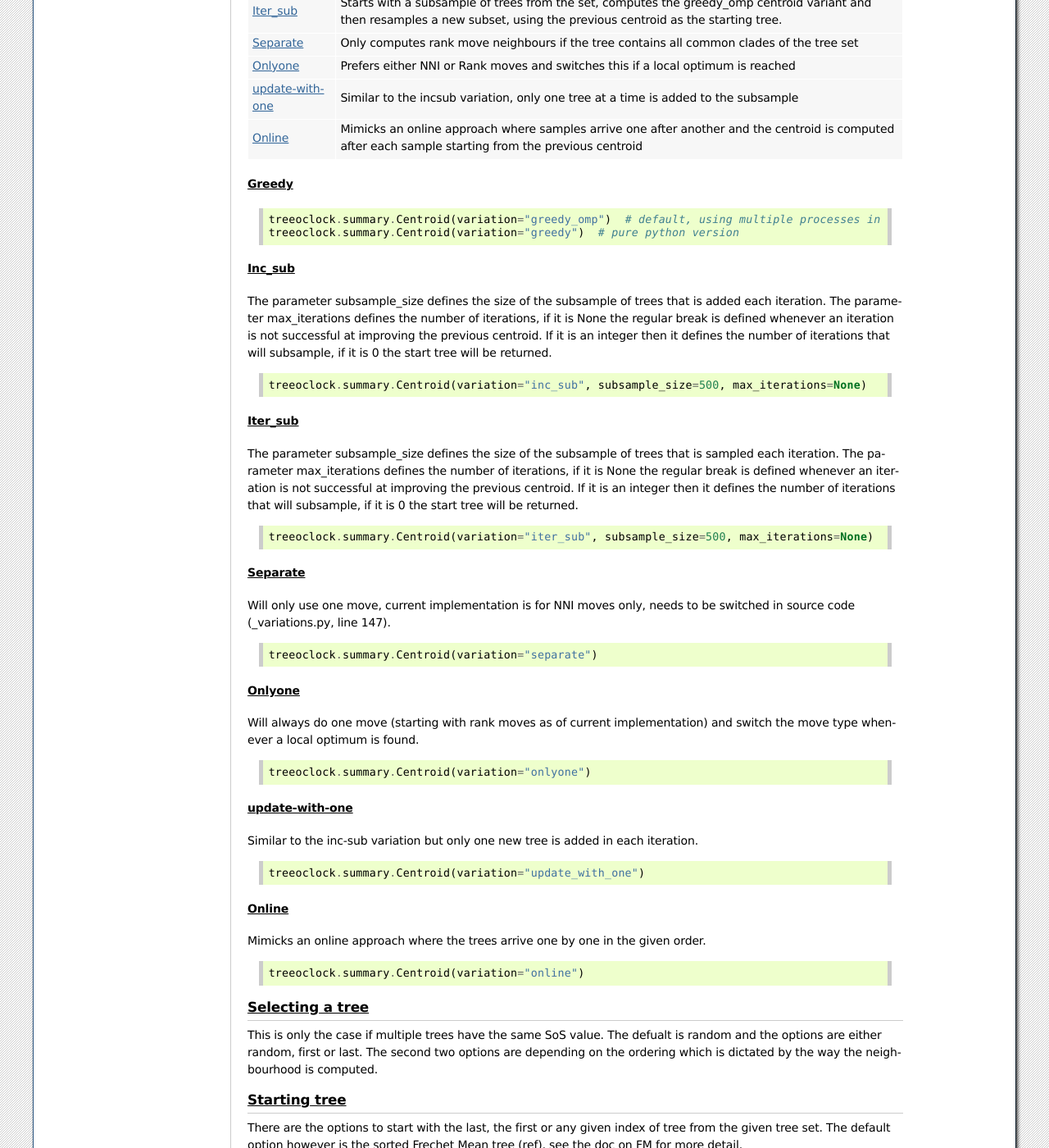
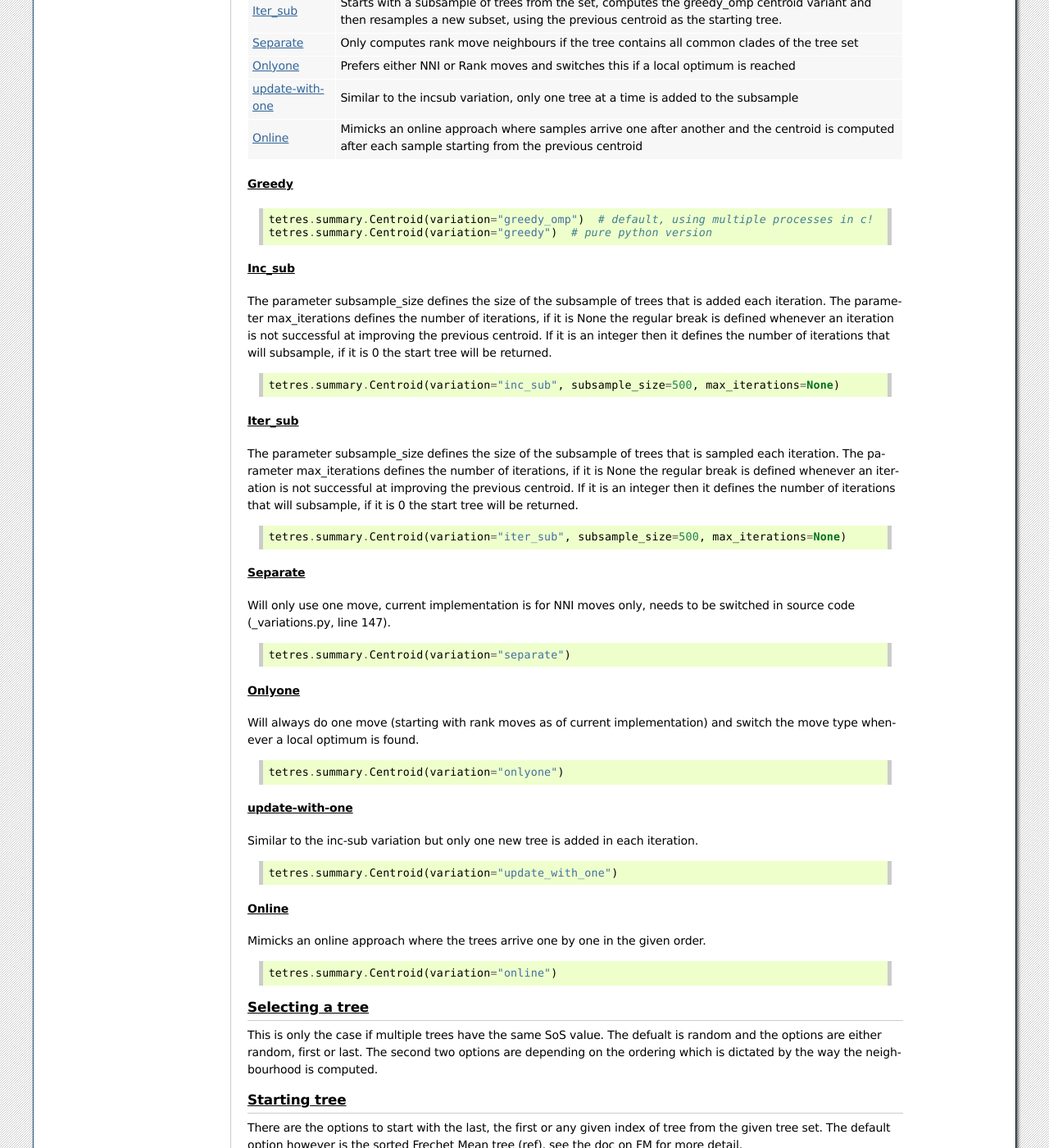
Before and after one commit to bioDS/tetres, a Sphinx documentation site: the page built from docs/source/summary.rst, in a window 1280 px wide and 1400 px high, scrolled down 916 px. Shown: the whole window at 82% size. Built offline with Sphinx 7.4.7, drawn with Linux system fonts in a browser that asks for light colours; some of the changed text lies outside the part shown.

Commit message:
renaming to tetres in the documentation

```diff
--- a/docs/source/index.rst
+++ b/docs/source/index.rst
@@ -3,7 +3,7 @@
    You can adapt this file completely to your liking, but it should at least
    contain the root `toctree` directive.
 
-Welcome to treeoclock's documentation!
+Welcome to tetres's documentation!
 ======================================
 
 .. toctree::
--- a/docs/source/summary.rst
+++ b/docs/source/summary.rst
@@ -9,7 +9,7 @@ The Centroid class
 
 .. code-block:: python
 
-    class treeoclock.summary.Centroid(variation="greedy_omp", n_cores=None, select='random', start='FM', subsample_size=200,
+    class tetres.summary.Centroid(variation="greedy_omp", n_cores=None, select='random', start='FM', subsample_size=200,
                  tree_log_file="", max_iterations=None)
 
 
@@ -42,8 +42,8 @@ Greedy
 
 .. code-block:: python
 
-    treeoclock.summary.Centroid(variation="greedy_omp")  # default, using multiple processes in c!
-    treeoclock.summary.Centroid(variation="greedy")  # pure python version
+    tetres.summary.Centroid(variation="greedy_omp")  # default, using multiple processes in c!
+    tetres.summary.Centroid(variation="greedy")  # pure python version
 
 
 .. _var incsub:
@@ -57,7 +57,7 @@ If it is an integer then it defines the number of iterations that will subsample
 
 .. code-block:: python
 
-    treeoclock.summary.Centroid(variation="inc_sub", subsample_size=500, max_iterations=None)
+    tetres.summary.Centroid(variation="inc_sub", subsample_size=500, max_iterations=None)
 
 
 .. _var itersub:
@@ -73,7 +73,7 @@ If it is an integer then it defines the number of iterations that will subsample
 
 .. code-block:: python
 
-    treeoclock.summary.Centroid(variation="iter_sub", subsample_size=500, max_iterations=None)
+    tetres.summary.Centroid(variation="iter_sub", subsample_size=500, max_iterations=None)
 
 
 .. _var separate:
@@ -85,7 +85,7 @@ Will only use one move, current implementation is for NNI moves only, needs to b
 
 .. code-block:: python
 
-    treeoclock.summary.Centroid(variation="separate")
+    tetres.summary.Centroid(variation="separate")
 
 
 
@@ -98,7 +98,7 @@ Will always do one move (starting with rank moves as of current implementation)
 
 .. code-block:: python
 
-    treeoclock.summary.Centroid(variation="onlyone")
+    tetres.summary.Centroid(variation="onlyone")
 
 
 .. _var update-with-one:
@@ -110,7 +110,7 @@ Similar to the inc-sub variation but only one new tree is added in each iteratio
 
 .. code-block:: python
 
-    treeoclock.summary.Centroid(variation="update_with_one")
+    tetres.summary.Centroid(variation="update_with_one")
 
 
 .. _var online:
@@ -122,7 +122,7 @@ Mimicks an online approach where the trees arrive one by one in the given order.
 
 .. code-block:: python
 
-    treeoclock.summary.Centroid(variation="online")
+    tetres.summary.Centroid(variation="online")
 
 
 
@@ -181,7 +181,7 @@ Each rank get assigned the average height of that rank in the given tree set, gu
 
 .. code-block:: python
 
-    from treeoclock.summary.annotate_centroid import annotate_centroid
+    from tetres.summary.annotate_centroid import annotate_centroid
     cen, sos = Centroid(variation="greedy").compute_centroid(my_tts)  # centroid of the TimeTreeSet my_tts
     annotated_cen = annotate_centroid(cen, my_tts)  # Annotation with the branch lengths from the TimeTreeSet my_tts
     # the annotated_cen is a TimeTree object for further use such as writing the newick to a file
@@ -195,7 +195,7 @@ A version of Sturms algorithm adapted to the RNNI tree space, based on computing
 
 .. code-block:: python
 
-    from treeoclock.summary.frechet_mean import frechet_mean, frechet_mean_sort
+    from tetres.summary.frechet_mean import frechet_mean, frechet_mean_sort
     fm = frechet_mean(my_tts)  # random selection of trees
     fm_sort = frechet_mean_sort(my_tts)  # trees are sorted from highest to lowest Sum of squared distances
     # The idea is that tres with low sum of squared distances are used in the end of the algorithm to refine the tree
```
Also changed, not shown: docs/source/trees.rst (+7 -7 lines), 16 other files.
